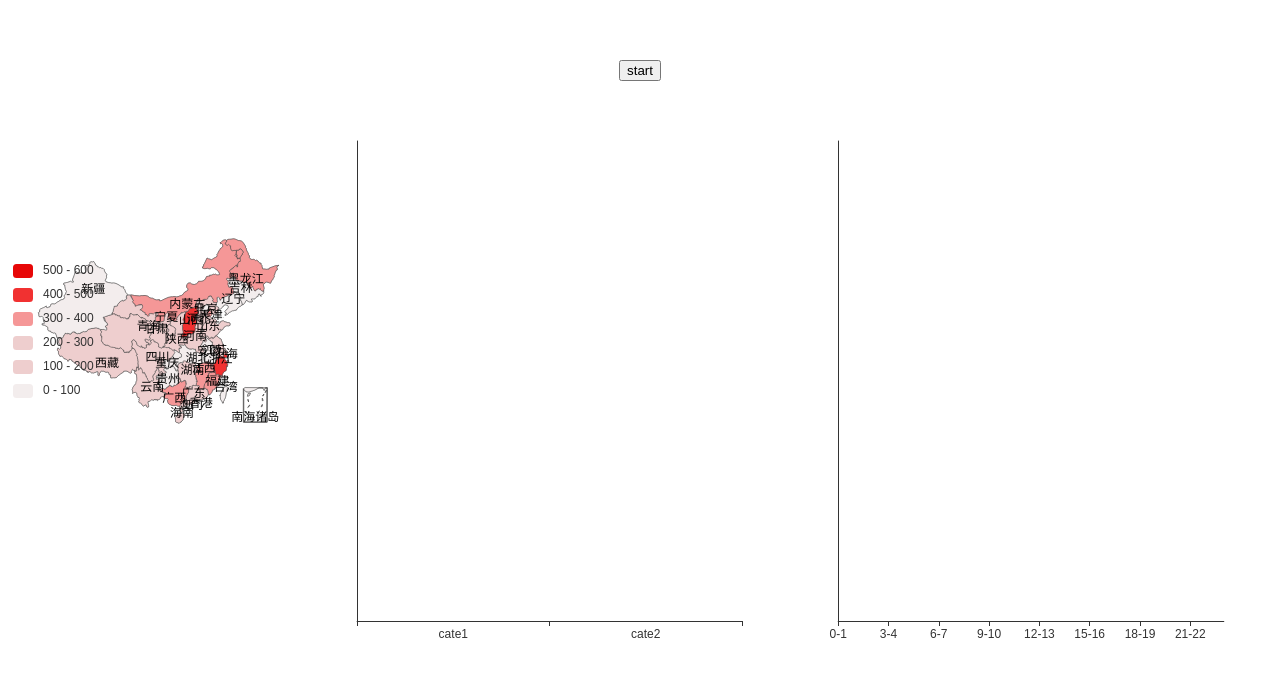
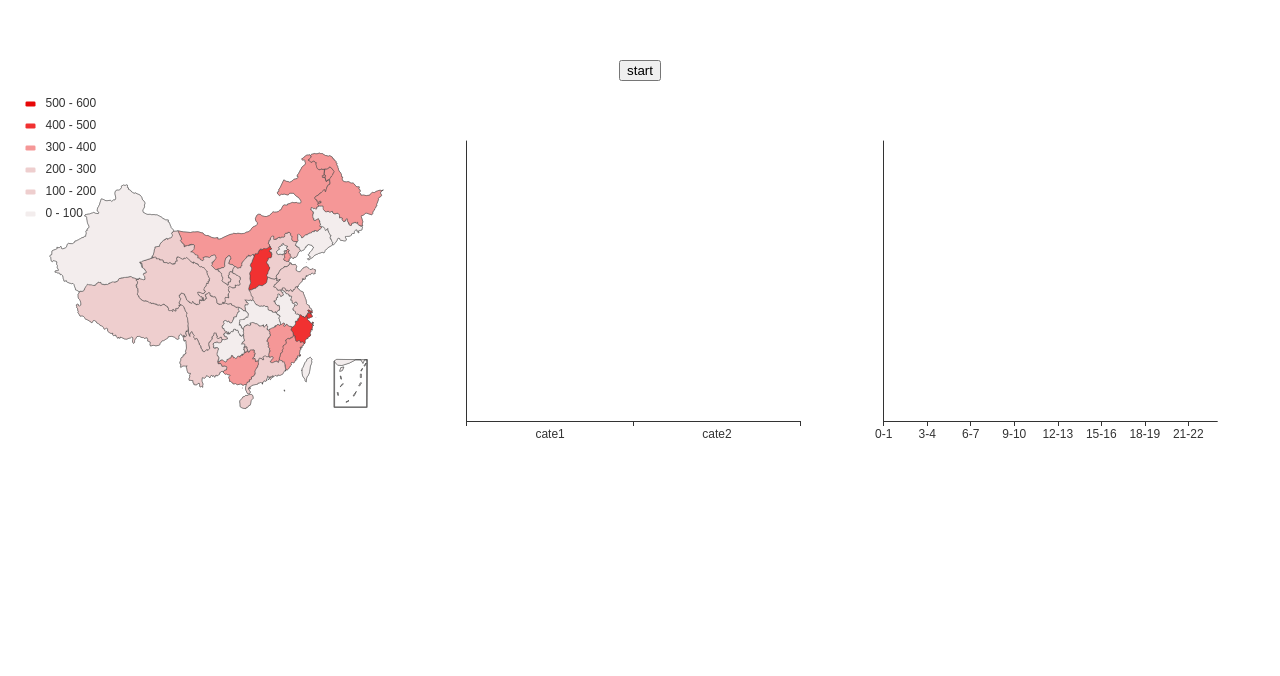
Before and after one commit to LuoYuY/sparkstreaming, a Vue app: page / in a window 1280 px wide. Shown: the top 676 px of the page. Built offline with nearby package versions, Linux system fonts and the light colour scheme; what iview would draw is missing.

Commit message:
modify show map data

```diff
--- a/src/components/echartTest.vue
+++ b/src/components/echartTest.vue
@@ -3,11 +3,10 @@
     {{ message }}
     <Button v-on:click="start()">start</Button>
     <div class="content">
-      <div id="map-wrap" :style="{width: '500px', height: '500px'}"></div>
-
-      <div id="barChartSimple" :style="{width: '800px', height: '600px'}"></div>
+      <div id="map-wrap" :style="{width: '33%', height: '400px'}"></div>
+      <div id="barChartSimple" :style="{width: '33%', height: '400px'}"></div>
       <!--      <div id="barChartStatic" :style="{width: '800px', height: '600px'}"></div>-->
-      <div id="lineChart" :style="{width: '800px', height: '600px'}"></div>
+      <div id="lineChart" :style="{width: '33%', height: '400px'}"></div>
       <!-- 这里以后是地图 -->
 
     </div>
@@ -105,6 +104,20 @@ export default {
         },
 //左侧小导航图标
         visualMap: {
+          // min: 0,
+          // max: 350,
+          // text: ['High', 'Low'],//两端的文本
+          // realtime: false,
+          // calculable: true,
+          // itemWidth: 20, //图形的宽度，即长条的宽度。
+          // itemHeight: 90, //图形的高度，即长条的高度。
+          align: "auto", //指定组件中手柄和文字的摆放位置.可选值为：‘auto’ 自动决定。‘left’ 手柄和label在右。‘right’ 手柄和label在左。‘top’ 手柄和label在下。‘bottom’ 手柄和label在上。
+          left: "3%", //组件离容器左侧的距离,‘left’, ‘center’, ‘right’,‘20%’
+          top: "3% ", //组件离容器上侧的距离,‘top’, ‘middle’, ‘bottom’,‘20%’
+          right: "auto", //组件离容器右侧的距离,‘20%’
+          bottom: "auto", //组件离容器下侧的距离,‘20%’
+          orient: "vertical", //图例排列方向
+
           show: true,
           x: 'left',
           y: 'center',
@@ -114,7 +127,9 @@ export default {
             {start: 100, end: 200}, {start: 0, end: 100},
           ],
           color: ['#e70707', '#f13131', '#f59797',
-            '#eecece', '#eecece', '#f3eded']
+            '#eecece', '#eecece', '#f3eded'],
+          itemWidth: 10,
+          itemHeight: 5
         },
         series: [
           {
@@ -124,7 +139,7 @@ export default {
 
             label: {
               normal: {
-                show: true,//显示省份标签
+                show: false,//显示省份标签
               },
               emphasis: {
                 show: true,//对应的鼠标悬浮效果
@@ -244,6 +259,8 @@ export default {
 
 <style scoped>
 .content {
+  width:100%;
   display: flex;
+  flex-wrap: wrap;
 }
 </style>
```
